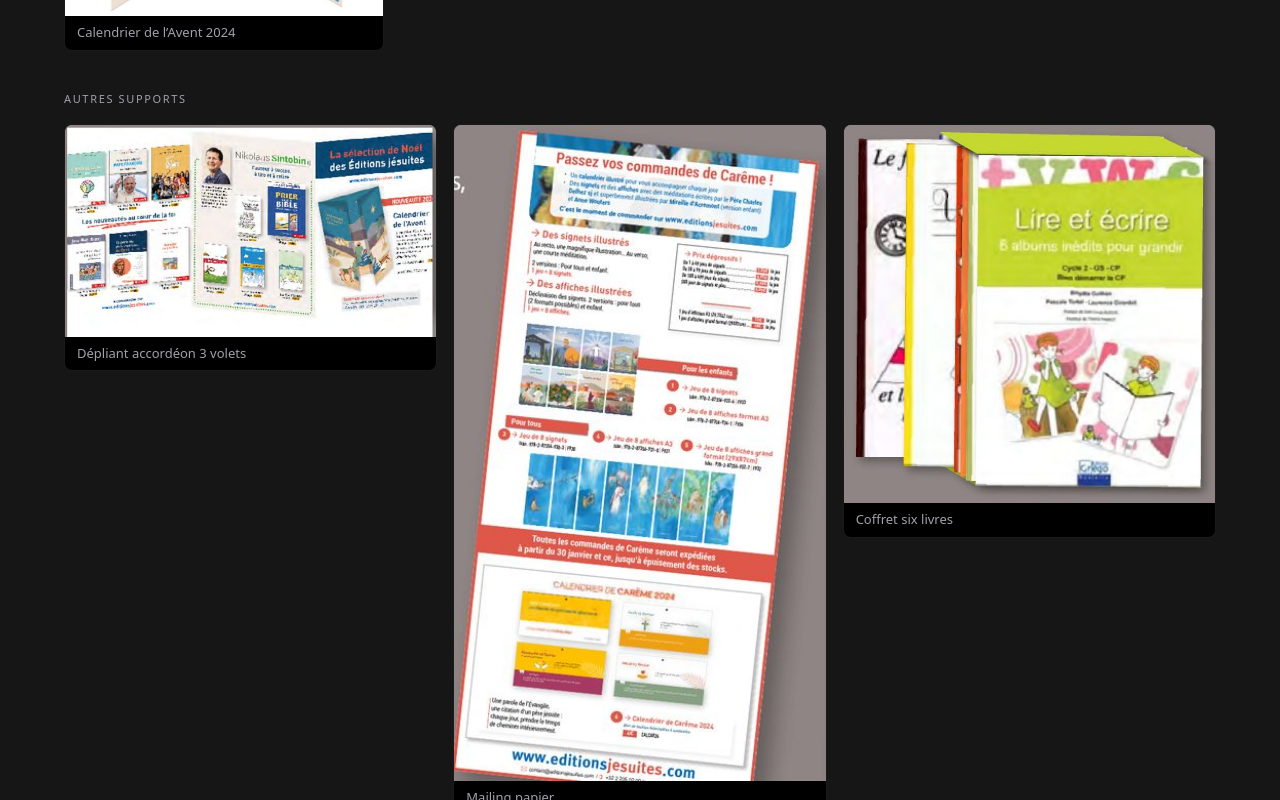
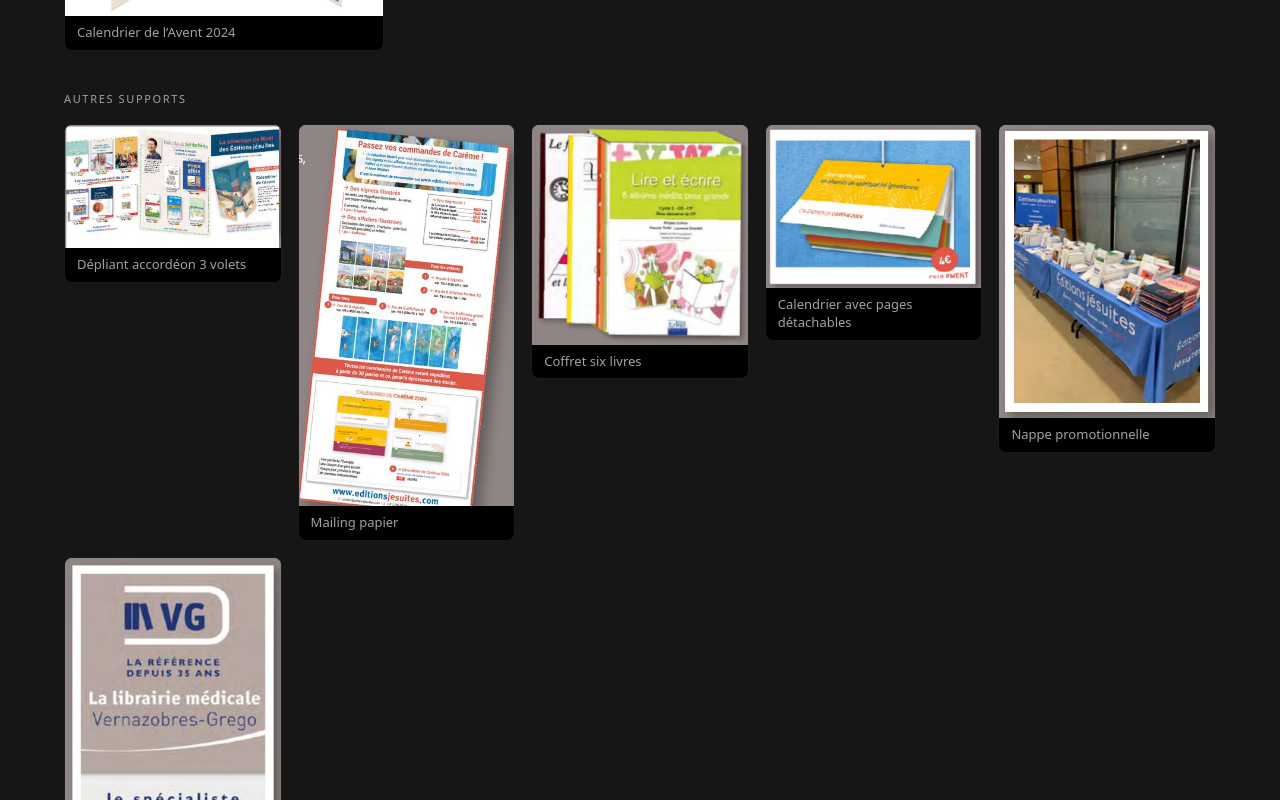
Before and after one commit to patphiletas/Portfolio, a Next.js app: page /graphisme in a window 1280 px wide. Shown: the part 5440-6240 px from the top of the page. Built offline with nearby package versions, Linux system fonts and the light colour scheme.

Commit message:
grille Fabrication en dense au lieu de large, section trop imposante

```diff
--- a/app/graphisme/page.tsx
+++ b/app/graphisme/page.tsx
@@ -211,7 +211,7 @@
             </div>
           </div>
           <SubTitle>Autres supports</SubTitle>
-          <Grid items={fabrication} wide />
+          <Grid items={fabrication} />
         </Part>
 
         <Part
@@ -245,9 +245,9 @@
           <p className="theme-text-muted max-w-2xl leading-relaxed mb-4 -mt-2">
             Déclinaisons d’illustrations numériques pour des projets éditoriaux.
           </p>
-          <div className="mb-3 grid max-w-xs grid-cols-4 gap-2">
+          <div className="mb-4 grid max-w-sm grid-cols-4 gap-3">
             {mascotteIcons.map((item) => (
-              <Figure key={item.id} item={item} sizes="120px" />
+              <Figure key={item.id} item={item} sizes="180px" />
             ))}
           </div>
           <Grid items={illustrationSeries} />
```
